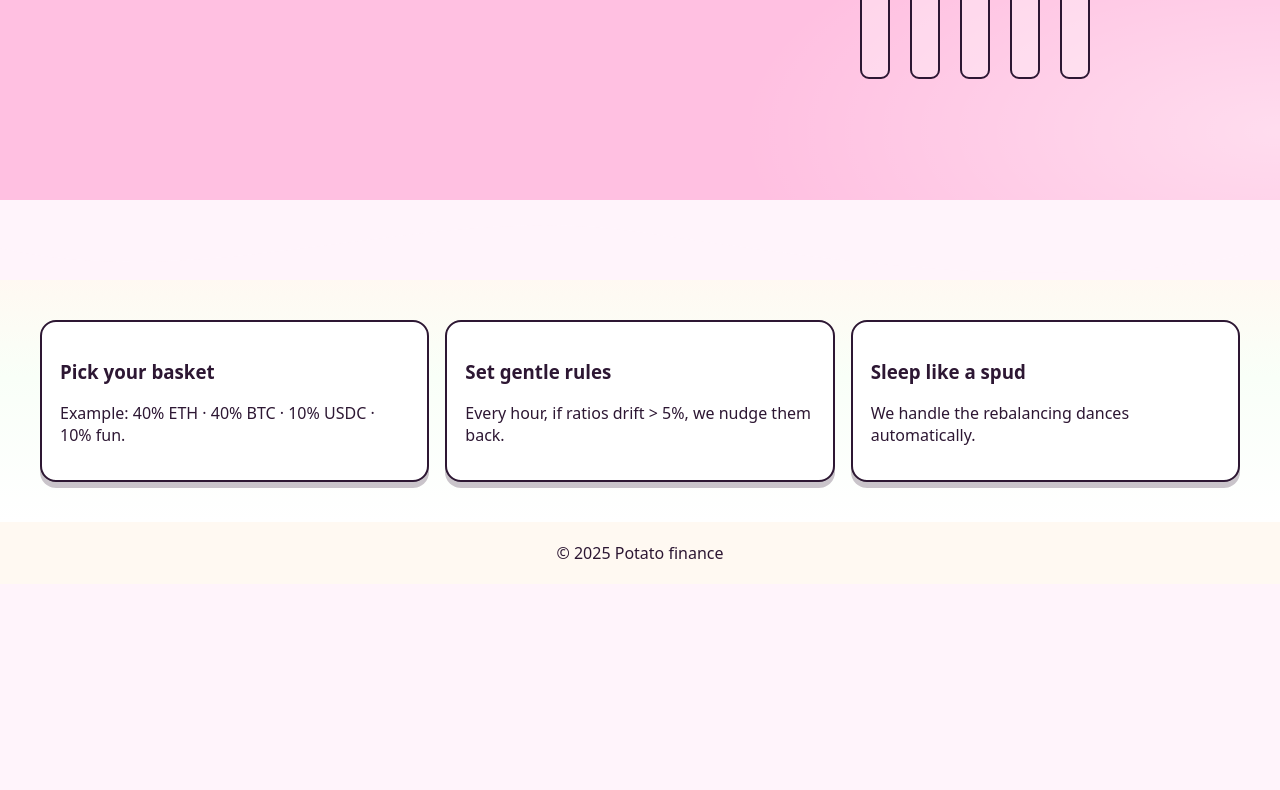
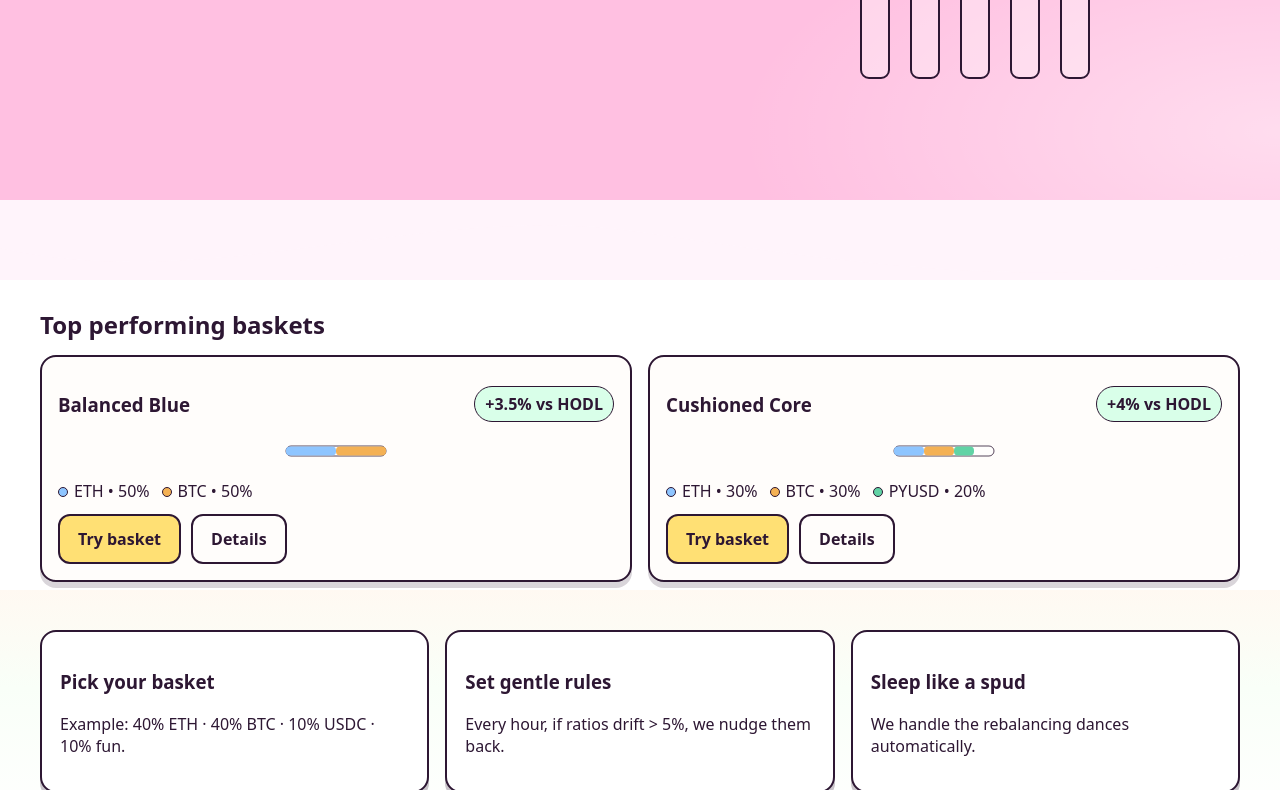
Before and after one commit to zkfriendly/potato, a React app in the folder packages/frontend/: page / in a window 1280 px wide. Shown: the part 530-1320 px from the top of the page. Before the commit the page ends 1114 px from the top, so only its background shows below. Built offline with nearby package versions, Linux system fonts and the light colour scheme; the HTML template or start-up script is replaced by a standard one.

Commit message:
show top performing baskets

```diff
--- a/packages/frontend/src/App.css
+++ b/packages/frontend/src/App.css
@@ -228,3 +228,69 @@
   line-height: 0;
   background: transparent;
 }
+
+/* Top baskets */
+.top-baskets {
+  padding: 28px 40px 8px;
+  background: #ffffff;
+}
+.top-baskets h2 {
+  margin: 0 0 14px;
+}
+.baskets-grid {
+  display: grid;
+  grid-template-columns: repeat(2, 1fr);
+  gap: 16px;
+}
+.basket-card {
+  background: #fffdfb;
+  border: 2px solid var(--ink);
+  border-radius: 16px;
+  padding: 16px;
+  box-shadow: 0 6px 0 rgba(45, 23, 51, 0.18);
+}
+.card-head {
+  display: flex;
+  justify-content: space-between;
+  align-items: center;
+  gap: 8px;
+}
+.chip-positive {
+  font-weight: 800;
+  background: #d9ffe9;
+  border: 1.5px solid #2d1733;
+  padding: 6px 10px;
+  border-radius: 999px;
+}
+.ratio-bar {
+  margin: 10px 0;
+}
+.ratio-list {
+  display: flex;
+  gap: 12px;
+  list-style: none;
+  padding: 0;
+  margin: 8px 0 12px;
+  flex-wrap: wrap;
+}
+.ratio-list .dot {
+  width: 10px;
+  height: 10px;
+  border-radius: 50%;
+  display: inline-block;
+  margin-right: 6px;
+  border: 1.5px solid var(--ink);
+}
+.dot-eth {
+  background: #8ec5ff;
+}
+.dot-btc {
+  background: #f4b154;
+}
+.dot-pyusd {
+  background: #61d3a5;
+}
+.card-actions {
+  display: flex;
+  gap: 10px;
+}
--- a/packages/frontend/src/App.tsx
+++ b/packages/frontend/src/App.tsx
@@ -1,6 +1,7 @@
 import "./App.css";
 import PotatoDancer from "./components/PotatoDancer";
 import InvestingBars from "./components/InvestingBars";
+import TopBaskets from "./components/TopBaskets";
 
 function App() {
   return (
@@ -55,6 +56,8 @@ function App() {
         </svg>
       </div>
 
+      <TopBaskets />
+
       <section className="features" id="learn">
         <div className="feature-card">
           <h3>Pick your basket</h3>
--- /dev/null
+++ b/packages/frontend/src/components/TopBaskets.tsx
@@ -0,0 +1,107 @@
+import React from "react";
+
+type Basket = {
+  name: string;
+  ratios: { asset: string; pct: number }[];
+  improvement: number; // % better than HODL
+};
+
+const baskets: Basket[] = [
+  {
+    name: "Balanced Blue",
+    ratios: [
+      { asset: "ETH", pct: 50 },
+      { asset: "BTC", pct: 50 },
+    ],
+    improvement: 3.5,
+  },
+  {
+    name: "Cushioned Core",
+    ratios: [
+      { asset: "ETH", pct: 30 },
+      { asset: "BTC", pct: 30 },
+      { asset: "PYUSD", pct: 20 },
+    ],
+    improvement: 4,
+  },
+];
+
+function RatioBar({ ratios }: { ratios: Basket["ratios"] }) {
+  const colors: Record<string, string> = {
+    ETH: "#8ec5ff",
+    BTC: "#f4b154",
+    PYUSD: "#61d3a5",
+  };
+  let x = 0;
+  return (
+    <svg
+      className="ratio-bar"
+      viewBox="0 0 100 12"
+      width="100%"
+      height="12"
+      aria-hidden="true"
+    >
+      <rect
+        x={0}
+        y={1}
+        width={100}
+        height={10}
+        rx={5}
+        fill="#ffffff66"
+        stroke="#2d1733"
+        strokeWidth={0.8}
+      />
+      {ratios.map((r, i) => {
+        const w = (r.pct / 100) * 100; // percent of width
+        const rect = (
+          <rect
+            key={i}
+            x={x}
+            y={1.5}
+            width={w}
+            height={9}
+            rx={4}
+            fill={colors[r.asset] || "#ccc"}
+          />
+        );
+        x += w;
+        return rect;
+      })}
+    </svg>
+  );
+}
+
+export default function TopBaskets() {
+  return (
+    <section className="top-baskets">
+      <h2>Top performing baskets</h2>
+      <div className="baskets-grid">
+        {baskets.map((b) => (
+          <article key={b.name} className="basket-card">
+            <div className="card-head">
+              <h3>{b.name}</h3>
+              <span className="chip-positive">+{b.improvement}% vs HODL</span>
+            </div>
+            <RatioBar ratios={b.ratios} />
+            <ul className="ratio-list">
+              {b.ratios.map((r) => (
+                <li key={r.asset}>
+                  <span className={`dot dot-${r.asset.toLowerCase()}`}></span>
+                  {r.asset} • {r.pct}%
+                </li>
+              ))}
+            </ul>
+            <div className="card-actions">
+              <a className="btn primary" href="#try">
+                Try basket
+              </a>
+              <a className="btn ghost" href="#learn">
+                Details
+              </a>
+            </div>
+          </article>
+        ))}
+      </div>
+    </section>
+  );
+}
```
